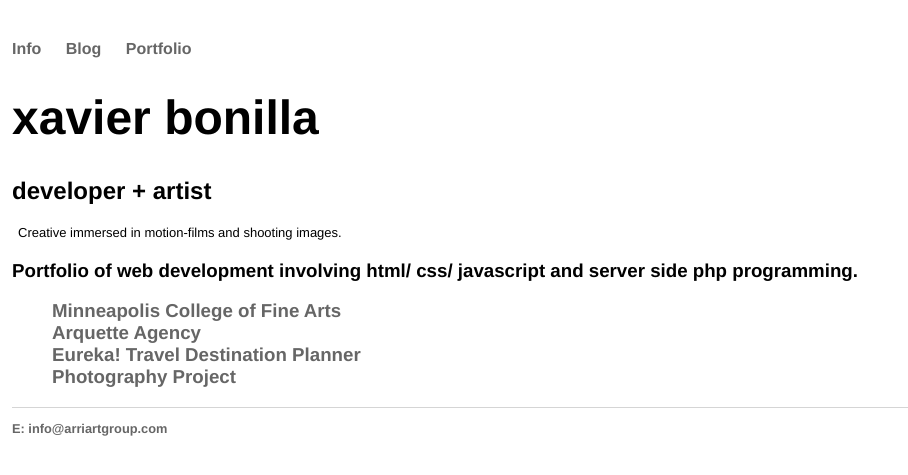
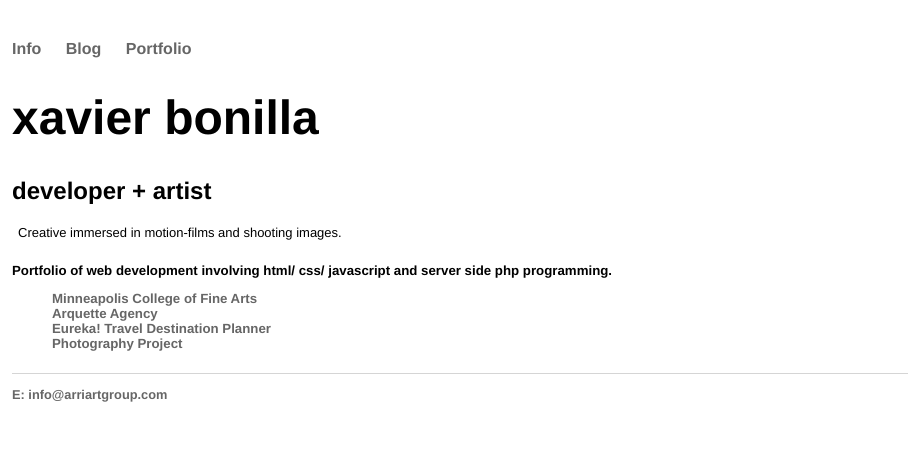
Before and after one commit to xavierbonilla/xavierbonilla.github.io, a Jekyll site: the page built from index.html, in a window 1280 px wide. Shown: the top 475 px of the page, without its empty margins (0-908 px from the left). Built offline with Jekyll 4.4.1, drawn with Linux system fonts in a browser that asks for light colours.

```diff
--- a/index.html
+++ b/index.html
@@ -8,7 +8,7 @@ title: xavier bonilla
 	<p>Creative immersed in motion-films and shooting images.
 	</p>
 
-	<h3>Portfolio of web development involving html/ css/ javascript and server side php programming.
+	<h5>Portfolio of web development involving html/ css/ javascript and server side php programming.
 	<ul>
 		        <li><a href="/arts-2019-master 3">Minneapolis College of Fine Arts</a></li>
         		<li><a href="/agency">Arquette Agency</a></li>
@@ -16,5 +16,5 @@ title: xavier bonilla
 			<li><a href="http://imageecstasy.com/">Photography Project</a></li>
 
     		</ul>
-	</h3>
+	</h5>
 </div><!-- /.blurb -->
```
